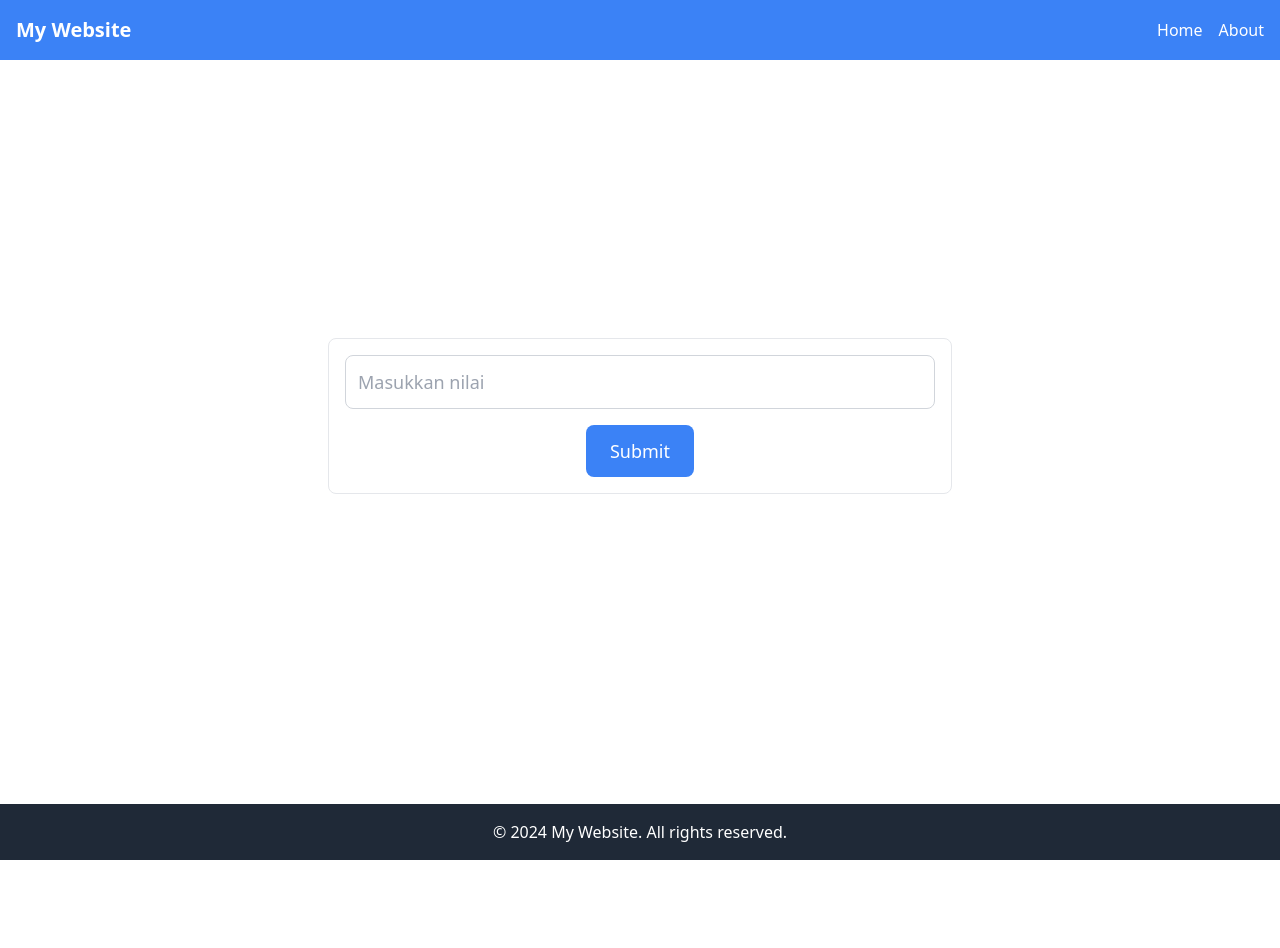
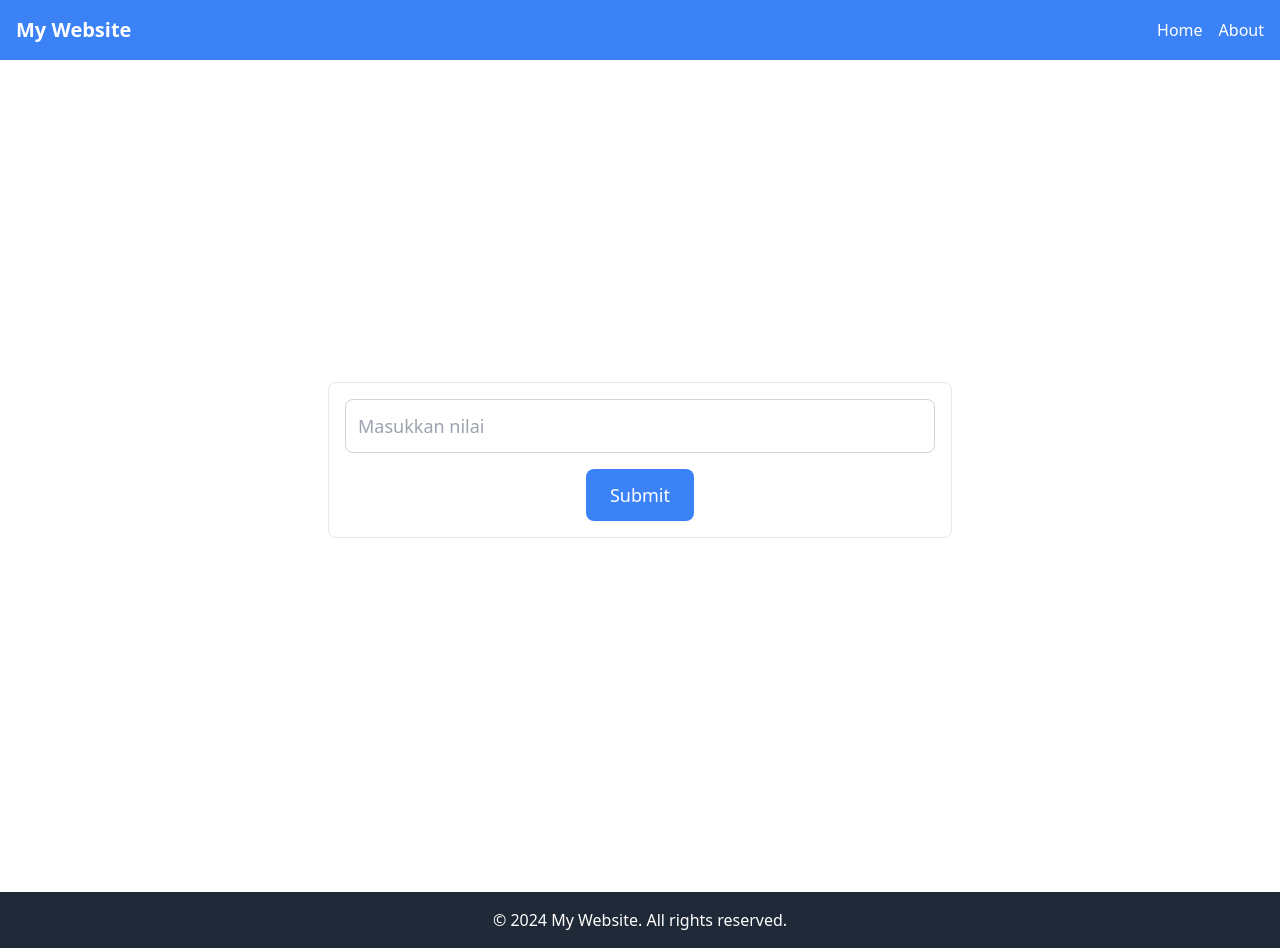
Before and after one commit to Banendra17/Rekom, a React (Create React App) app in the folder feapp/: page / in a window 1280 px wide. Before the commit the page ends 860 px from the top, so only its background shows below. Built offline with nearby package versions, Linux system fonts and the light colour scheme.

Commit message:
fix(footer) : fix footer

```diff
--- a/feapp/src/App.js
+++ b/feapp/src/App.js
@@ -3,15 +3,17 @@
 import React from 'react';
 import { BrowserRouter as Router, Route, Routes } from 'react-router-dom';
 import Header from './components/Header';
+import Footer from './components/Footer';
 import Home from './pages/Home';
 import About from './pages/About';
 import Result from './pages/Result';
 import Detail from './pages/Detail';
+import './index.css'; // Import Tailwind CSS
 
 const App = () => {
   return (
     <Router>
-      <div className="App">
+      <div className="flex flex-col min-h-screen">
         <Header />
         <main className="flex-grow">
           <Routes>
@@ -21,6 +23,7 @@ const App = () => {
             <Route path="/detail" element={<Detail />} />
           </Routes>
         </main>
+        <Footer />
       </div>
     </Router>
   );
--- a/feapp/src/components/Footer.jsx
+++ b/feapp/src/components/Footer.jsx
@@ -1,3 +1,5 @@
+// src/components/Footer.jsx
+
 import React from 'react';
 
 const Footer = () => {
--- a/feapp/src/index.css
+++ b/feapp/src/index.css
@@ -1,7 +1,11 @@
 /* index.css */
 
-@tailwind base;
-@tailwind components;
-@tailwind utilities;
+@import 'tailwindcss/base';
+@import 'tailwindcss/components';
+@import 'tailwindcss/utilities';
+
+html, body {
+  @apply h-full m-0;
+}
 
 /* Custom styles can be added here, if necessary */
--- a/feapp/src/pages/Home.jsx
+++ b/feapp/src/pages/Home.jsx
@@ -2,7 +2,7 @@
 
 import React from 'react';
 import InputForm from '../components/InputForm';
-import Footer from '../components/Footer';
+
 
 const Home = () => {
   return (
@@ -12,7 +12,6 @@ const Home = () => {
           <InputForm />
         </div>
       </main>
-      <Footer />
     </div>
   );
 };
```
